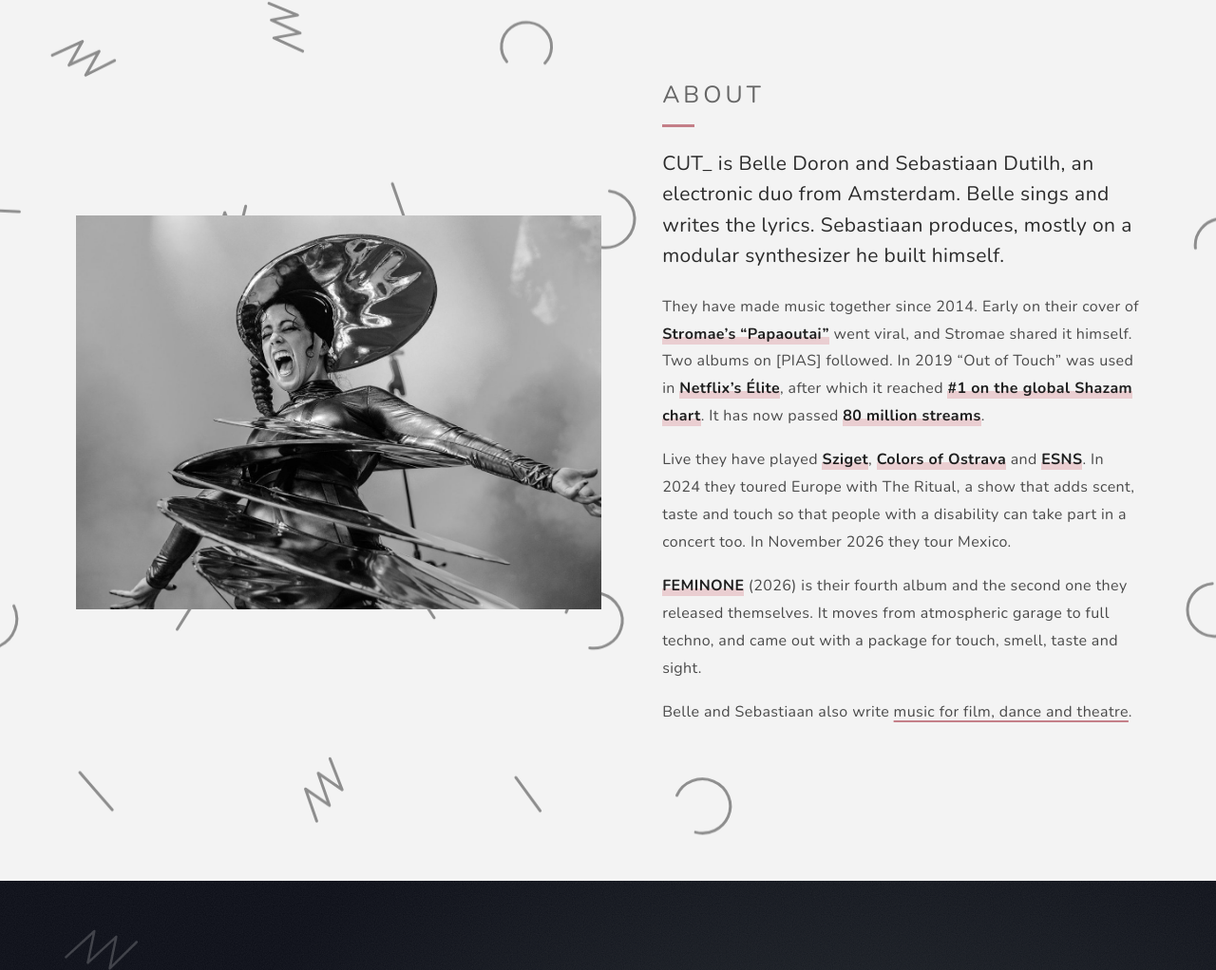
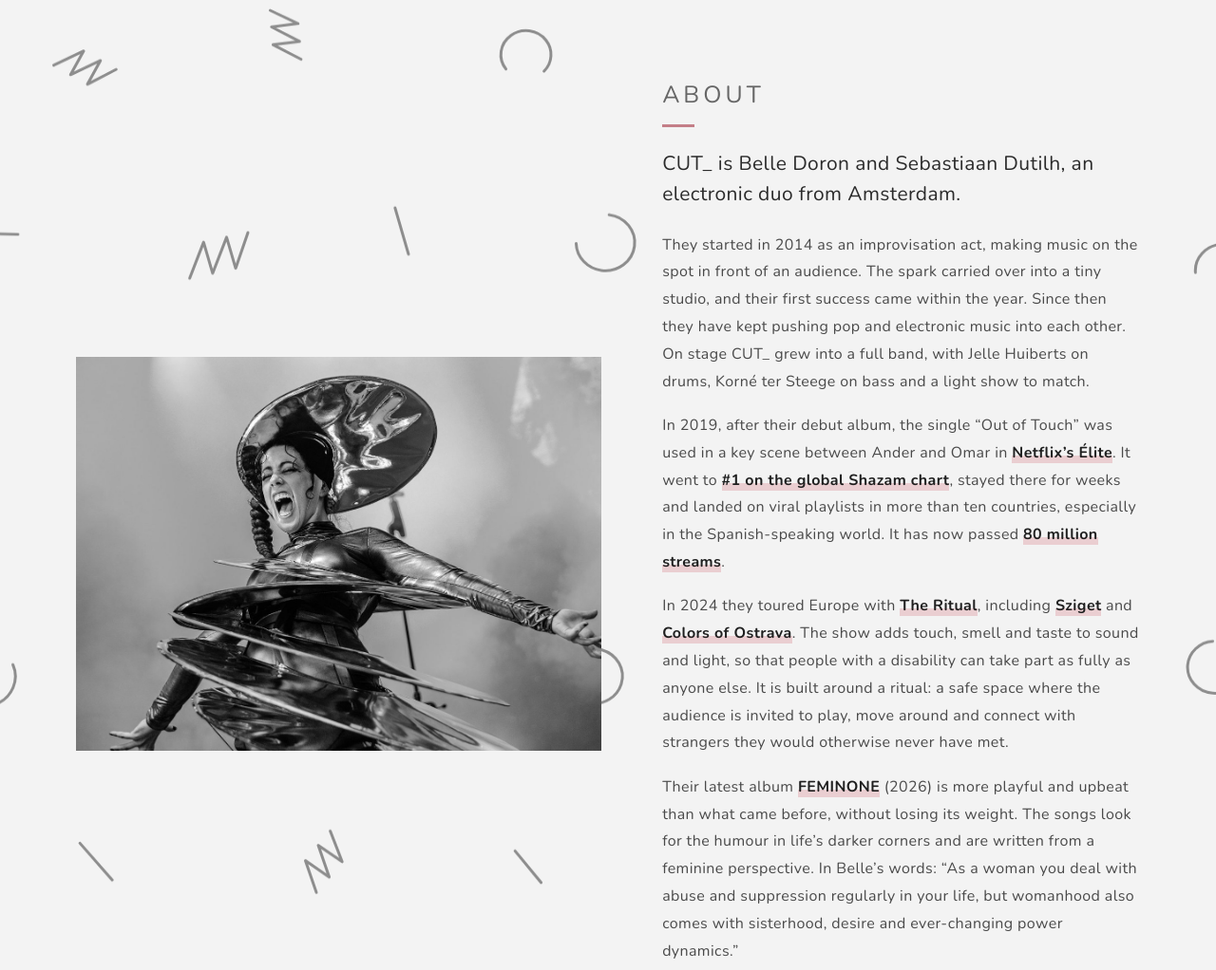
Before and after one commit to Sebunderscore/cutwebsite, a plain HTML site: page index.html in a window 1280 px wide. Shown: the part 1584-2606 px from the top of the page at 95% size. Drawn offline with nearby package versions, Linux system fonts and the light colour scheme.

Commit message:
Nieuwe bandbio op de homepage
Co-Authored-By: Claude Opus 5.5 <noreply@anthropic.com>
Claude-Session: https://claude.ai/code/session_01TVcU278kC9PqcFdLKTJBt6

```diff
--- a/index.html
+++ b/index.html
@@ -69,10 +69,11 @@
         <figure class="about-photo"><img src="img/stage-the-ritual.jpg" alt="CUT_ live during The Ritual" loading="lazy"></figure>
         <div class="about-text">
           <h2>About</h2>
-          <p class="bio-lead">CUT_ is Belle Doron and Sebastiaan Dutilh, an electronic duo from Amsterdam. Belle sings and writes the lyrics. Sebastiaan produces, mostly on a modular synthesizer he built himself.</p>
-          <p>They have made music together since 2014. Early on their cover of <strong>Stromae’s “Papaoutai”</strong> went viral, and Stromae shared it himself. Two albums on [PIAS] followed. In 2019 “Out of Touch” was used in <strong>Netflix’s Élite</strong>, after which it reached <strong>#1 on the global Shazam chart</strong>. It has now passed <strong>80 million streams</strong>.</p>
-          <p>Live they have played <strong>Sziget</strong>, <strong>Colors of Ostrava</strong> and <strong>ESNS</strong>. In 2024 they toured Europe with The Ritual, a show that adds scent, taste and touch so that people with a disability can take part in a concert too. In November 2026 they tour Mexico.</p>
-          <p><strong>FEMINONE</strong> (2026) is their fourth album and the second one they released themselves. It moves from atmospheric garage to full techno, and came out with a package for touch, smell, taste and sight.</p>
+          <p class="bio-lead">CUT_ is Belle Doron and Sebastiaan Dutilh, an electronic duo from Amsterdam.</p>
+          <p>They started in 2014 as an improvisation act, making music on the spot in front of an audience. The spark carried over into a tiny studio, and their first success came within the year. Since then they have kept pushing pop and electronic music into each other. On stage CUT_ grew into a full band, with Jelle Huiberts on drums, Korné ter Steege on bass and a light show to match.</p>
+          <p>In 2019, after their debut album, the single “Out of Touch” was used in a key scene between Ander and Omar in <strong>Netflix’s Élite</strong>. It went to <strong>#1 on the global Shazam chart</strong>, stayed there for weeks and landed on viral playlists in more than ten countries, especially in the Spanish-speaking world. It has now passed <strong>80 million streams</strong>.</p>
+          <p>In 2024 they toured Europe with <strong>The Ritual</strong>, including <strong>Sziget</strong> and <strong>Colors of Ostrava</strong>. The show adds touch, smell and taste to sound and light, so that people with a disability can take part as fully as anyone else. It is built around a ritual: a safe space where the audience is invited to play, move around and connect with strangers they would otherwise never have met.</p>
+          <p>Their latest album <strong>FEMINONE</strong> (2026) is more playful and upbeat than what came before, without losing its weight. The songs look for the humour in life’s darker corners and are written from a feminine perspective. In Belle’s words: “As a woman you deal with abuse and suppression regularly in your life, but womanhood also comes with sisterhood, desire and ever-changing power dynamics.”</p>
           <p>Belle and Sebastiaan also write <a href="scoring.html">music for film, dance and theatre</a>.</p>
         </div>
       </div>
```
